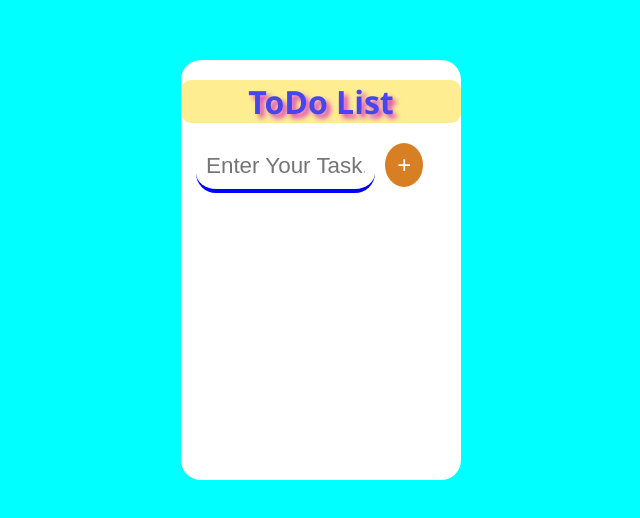
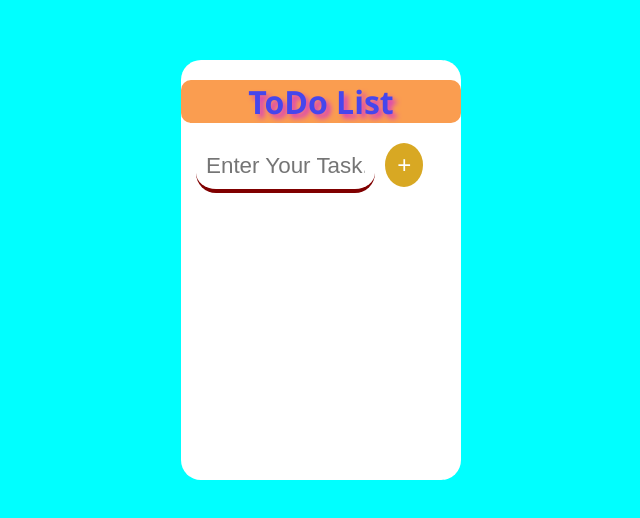
Before and after one commit to manish7479dlp/ToDoList.io, a React (Create React App) app: page / in a window 1280 px wide. Shown: the part 130-648 px from the top of the page, without its empty margins (319-959 px from the left). Built offline with nearby package versions, Linux system fonts and the light colour scheme.

Commit message:
border color is changed

```diff
--- a/src/App.css
+++ b/src/App.css
@@ -28,7 +28,7 @@
   font-family: 'Segoe UI', Tahoma, Geneva, Verdana, sans-serif;
   /* font-weight: 500; */
   text-shadow: 4px 4px 5px rgb(216, 59, 195);
-  background-color: rgb(255, 238, 145);
+  background-color: rgb(250, 157, 80);
   border-radius: 10px;
   /* font-size: 5rem; */
 }
@@ -39,7 +39,7 @@
   /* margin: 4px; */
   outline: none;
   border: none;
-  border-bottom: 4px solid blue;
+  border-bottom: 4px solid maroon;
   border-radius: 20px;
   font-size: 1.4rem;
   margin-left: 15px;
@@ -52,7 +52,7 @@
   border-radius: 50%;
   padding: 8px 12px;
   border: none;
-  background-color: rgb(216, 126, 35);
+  background-color: rgb(216, 168, 35);
   margin-left: 10px;
   color: white;
   cursor: pointer;
```
